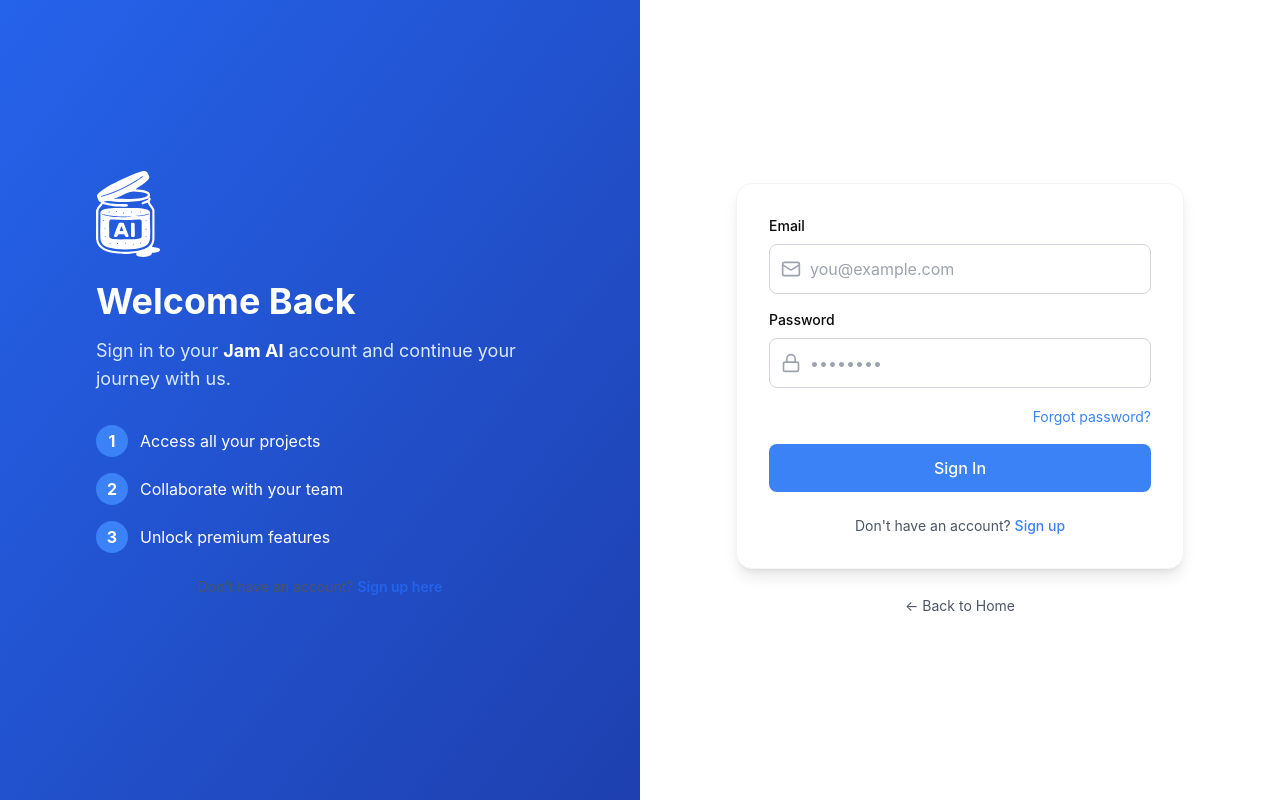
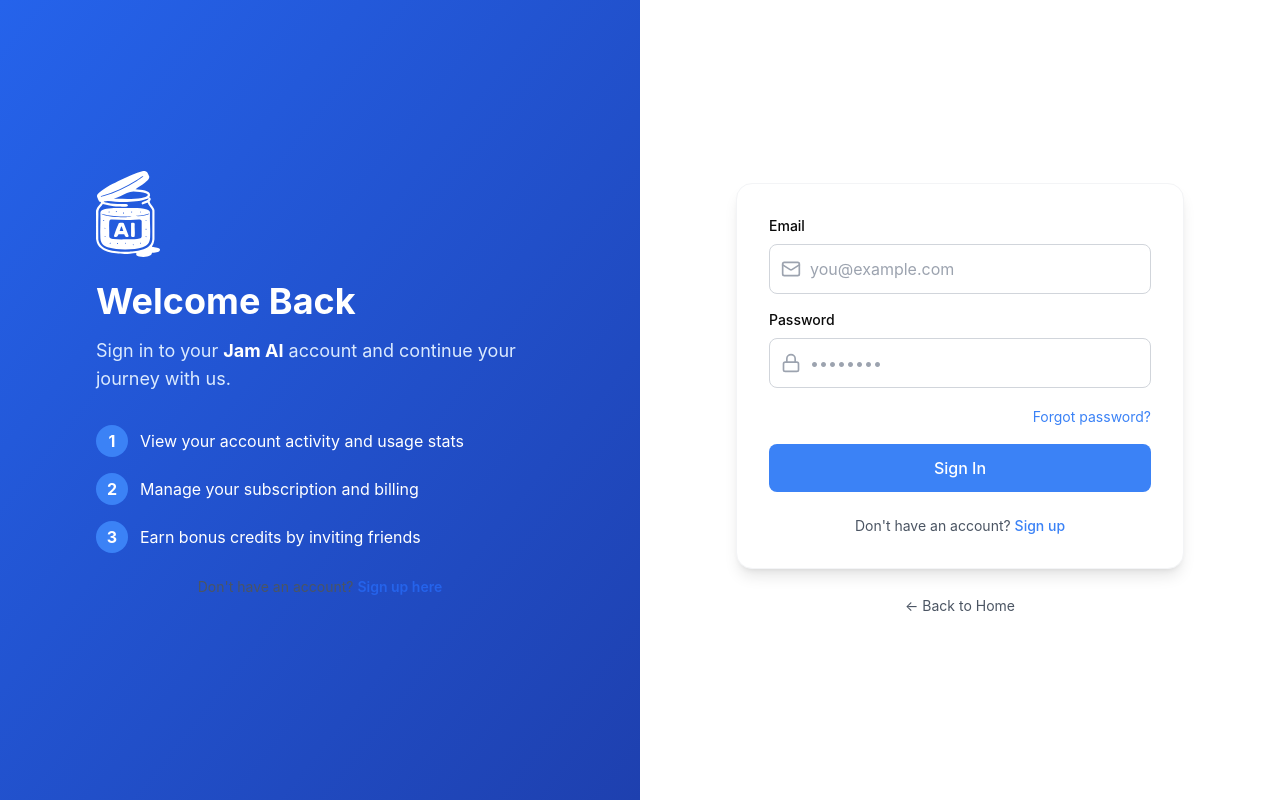
Before and after one commit to jasonair/Jam-AI-Website, a Next.js app: page /auth/signin in a window 1280 px wide. Built offline with nearby package versions, Linux system fonts and the light colour scheme; no server answers.

Commit message:
docs: update sign-in page benefits to focus on account features and rewards

```diff
--- a/app/auth/signin/page.tsx
+++ b/app/auth/signin/page.tsx
@@ -60,19 +60,19 @@ export default function SignInPage() {
                   <div className="w-8 h-8 rounded-full bg-blue-500 flex items-center justify-center">
                     <span className="text-white font-bold">1</span>
                   </div>
-                  <span>Access all your projects</span>
+                  <span>View your account activity and usage stats</span>
                 </div>
                 <div className="flex items-center space-x-3">
                   <div className="w-8 h-8 rounded-full bg-blue-500 flex items-center justify-center">
                     <span className="text-white font-bold">2</span>
                   </div>
-                  <span>Collaborate with your team</span>
+                  <span>Manage your subscription and billing</span>
                 </div>
                 <div className="flex items-center space-x-3">
                   <div className="w-8 h-8 rounded-full bg-blue-500 flex items-center justify-center">
                     <span className="text-white font-bold">3</span>
                   </div>
-                  <span>Unlock premium features</span>
+                  <span>Earn bonus credits by inviting friends</span>
                 </div>
               </div>
               <p className="text-center text-sm text-gray-600 dark:text-gray-400 mt-6">
```
